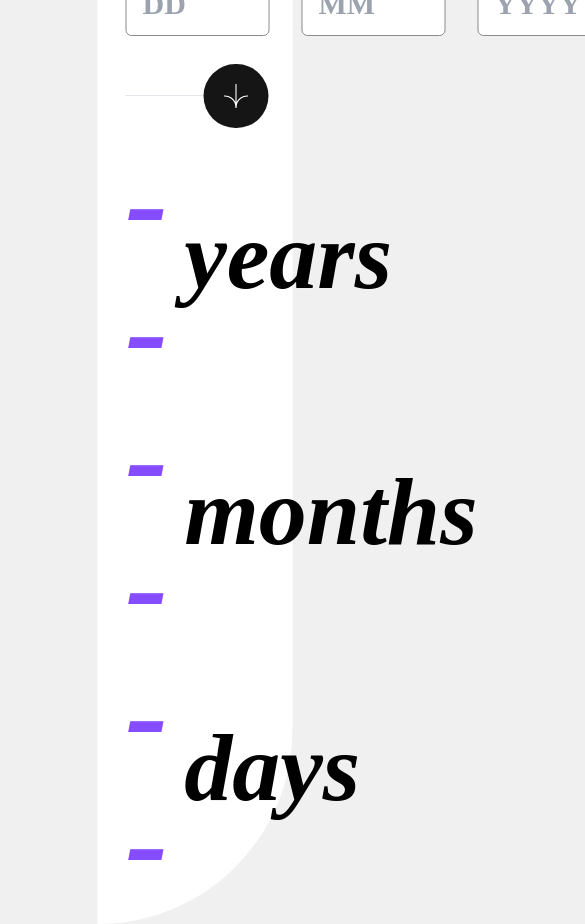
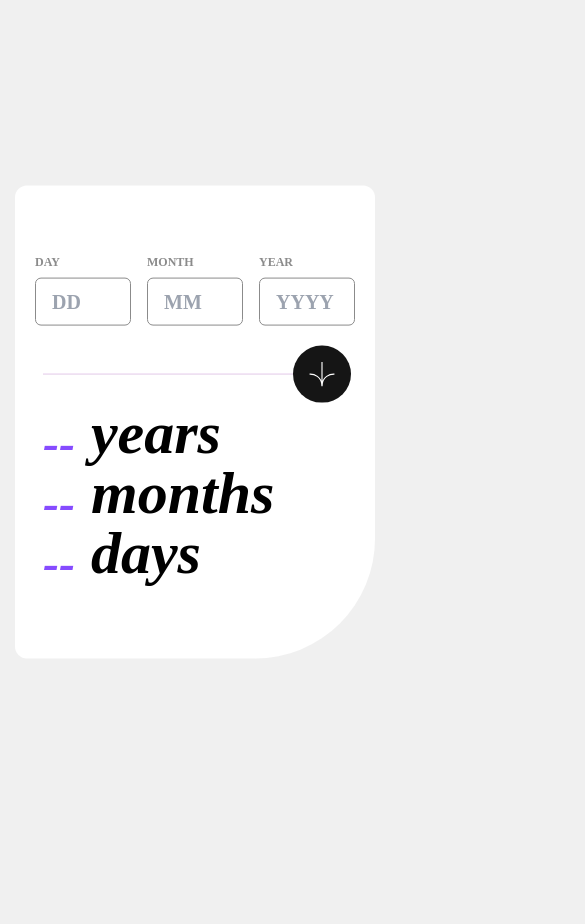
Before and after one commit to AmirNBK/Age-Calculator-Svelte, a SvelteKit app: page / in a window 390 px wide. Shown: the top 924 px of the page, 585 px wide, since content can reach past the window. After the commit the page ends 844 px from the top, so only its background shows below. Built offline with nearby package versions, Linux system fonts and the light colour scheme.

Commit message:
made it responsive

```diff
--- a/src/components/AgeResult.svelte
+++ b/src/components/AgeResult.svelte
@@ -5,10 +5,10 @@
 
 <div class="flex items-center">
     <h1
-        class="text-9xl font-bold italic mr-4"
+        class="text-5xl xl:text-9xl font-bold italic mr-4"
         style="color: #864CFF; transform:translateY(10px)"
     >
         {$value || "--"}
     </h1>
-    <h1 class="text-8xl font-extrabold italic">{time}</h1>
+    <h1 class="text-6xl sm:text-7xl xl:text-8xl font-extrabold italic">{time}</h1>
 </div>
--- a/src/components/DateInput.svelte
+++ b/src/components/DateInput.svelte
@@ -16,7 +16,7 @@
     </h4>
     <input
         {placeholder}
-        class="text-3xl w-36 h-16 rounded-md px-4 font-semibold outline-none"
+        class="text-xl lg:text-3xl w-24 sm:w-32 lg:w-36 h-12 sm:h-16 rounded-md px-4 font-semibold outline-none"
         style={`border: 1px solid ${empty ? "#FC7C7C" : "#8B8B8B"}`}
         bind:value={inputValue}
         on:input={() => onChange(inputValue, title)}
--- a/src/routes/+page.svelte
+++ b/src/routes/+page.svelte
@@ -89,10 +89,10 @@
 </script>
 
 <div
-    class="MainContainer bg-white mx-auto my-auto absolute left-2/4 top-2/4 w-6/12 h-fit"
-    style="transform: translate(-50%,-50%); font-family : poppins; 	border-bottom-right-radius:250px"
+    class="MainContainer bg-white mx-auto my-auto absolute py-12 rounded-large left-2/4 top-2/4 w-fit rounded-br-120 sm:rounded-br-250 xl:w-6/12 h-fit"
+    style="transform: translate(-50%,-50%); font-family : poppins;"
 >
-    <div class="dates flex gap-8 m-7">
+    <div class="dates flex gap-4 sm:gap-8 m-5 sm:m-7">
         {#each dateInputs as items, index}
             <DateInput
                 title={items.title}
@@ -108,7 +108,7 @@
         <hr class="w-full" style={`background-color: #e7e7`} />
         <div
             style={`background-color: ${$isSelected ? "#864CFF" : "#151515"}`}
-            class="w-fit rounded-full p-5"
+            class="w-fit rounded-full p-4 md:p-5"
             role="button"
             on:click={() => onClick()}
             on:keydown={(event) => {
@@ -118,7 +118,7 @@
             }}
             tabindex="0"
         >
-            <img src={Arrow} alt="arrow" />
+            <img src={Arrow} alt="arrow" class="w-8 md:w-fit" />
         </div>
     </div>
 
--- a/tailwind.config.js
+++ b/tailwind.config.js
@@ -2,7 +2,19 @@
 export default {
   content: ['./src/**/*.{html,js,svelte,ts}'],
   theme: {
-    extend: {}
+    extend: {},
+    borderRadius: {
+      '250': '250px',
+      'none': '0',
+      'sm': '0.125rem',
+      DEFAULT: '0.25rem',
+      DEFAULT: '4px',
+      'md': '0.375rem',
+      'lg': '0.5rem',
+      'full': '9999px',
+      'large': '12px',
+      '120': '120px'
+    }
   },
   plugins: []
 };
```
